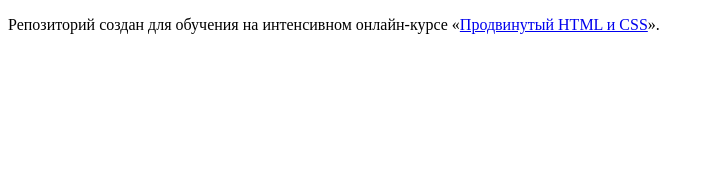
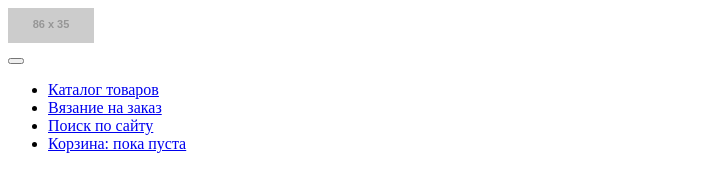
Before and after one commit to Kvezal/300063-mishka, a website: page index.html in a window 1280 px wide. Shown: the whole page, without its empty margins (0-710 px from the left). Drawn offline with Linux system fonts and the light colour scheme; placeholder pictures from the web are drawn by us.

Commit message:
Header added

```diff
--- a/index.html
+++ b/index.html
@@ -1,12 +1,30 @@
 <!DOCTYPE html>
 <html lang="ru">
-  <head>
-    <meta charset="utf-8">
-    <title>HTML Academy: Мишка</title>
-  </head>
-  <body>
+<head>
+  <meta charset="UTF-8">
+  <title>HTML Academy: Мишка | Главная</title>
+</head>
 
-    <p>Репозиторий создан для обучения на интенсивном онлайн‑курсе «<a href="https://htmlacademy.ru/intensive/adaptive">Продвинутый HTML и CSS</a>».</p>
+<body>
+  <header class="page-header">
+    <div class="page-header__logo">
+      <img src="http://placehold.it/86x35" width="86" height="35">
+    </div>
+    <nav class="main-nav  main-nav--nojs">
+      <button class="main-nav__toggle  main-nav__close"></button>
+      <ul class="main-nav__list">
+        <li class="main-nav__item"><a href="#">Каталог товаров</a></li>
+        <li class="main-nav__item"><a href="#">Вязание на заказ</a></li>
+        <li class="main-nav__item  main-nav__item--search"><a href="#">Поиск по сайту</a></li>
+        <li class="main-nav__item  main-nav__item--cart"><a href="#">Корзина: пока пуста</a></li>
+      </ul>
+    </nav>
+  </header>
 
-  </body>
+  <main></main>
+  <footer class="page-footer"></footer>
+
+
+</body>
+
 </html>
```
